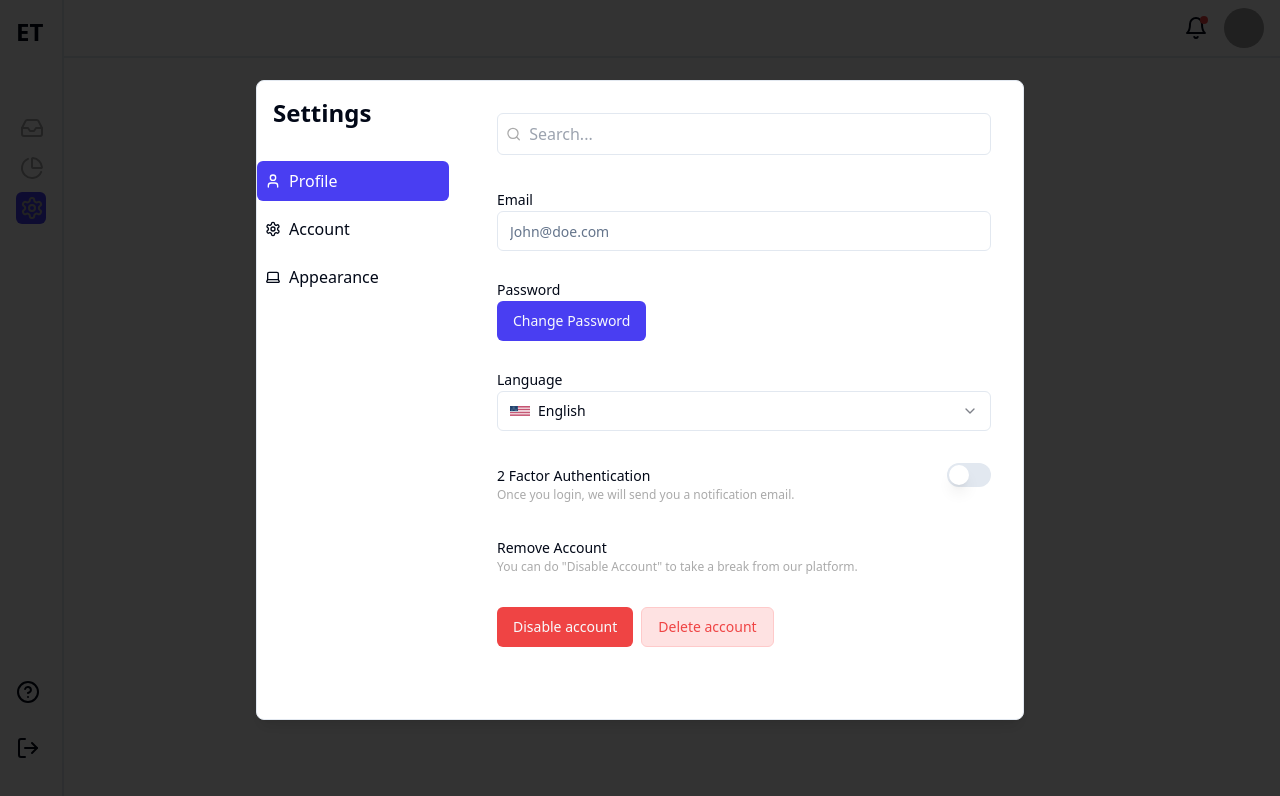
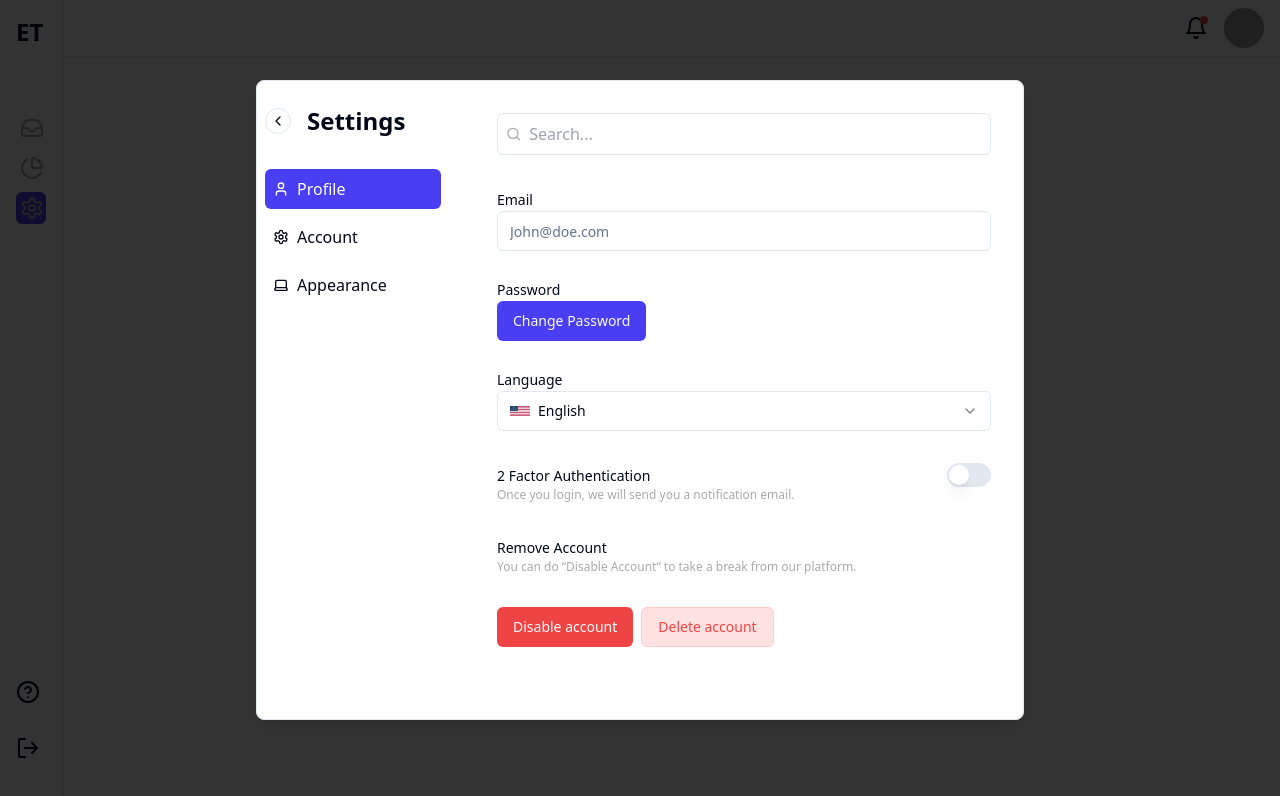
Before and after one commit to TechisHeaven/Extro, a Next.js app: page /settings/me in a window 1280 px wide. Shown: the top 796 px of the page. Built offline with nearby package versions, Linux system fonts and the light colour scheme; grey boxes are pictures that could not be loaded.

Commit message:
Fixed Build Error and Settings Dialogue with Password Change Alert Created

```diff
--- a/package.json
+++ b/package.json
@@ -33,6 +33,7 @@
     "react-day-picker": "^8.10.1",
     "react-dom": "^18",
     "recharts": "^2.12.7",
+    "sharp": "^0.33.4",
     "tailwind-merge": "^2.4.0",
     "tailwindcss-animate": "^1.0.7"
   },
--- a/src/app/(main)/layout.tsx
+++ b/src/app/(main)/layout.tsx
@@ -4,7 +4,6 @@ import Header from "@/components/ui/Header/Header";
 import Sidebar from "@/components/ui/Sidebar/sidebar";
 
 import React from "react";
-import Settings from "@/components/ui/Settings/Settings";
 interface LayoutProps {
   children: React.ReactNode;
   table: React.ReactNode;
--- a/src/app/(main)/settings/me/page.tsx
+++ b/src/app/(main)/settings/me/page.tsx
@@ -35,7 +35,8 @@ export default function page() {
       <div className="RemoveAccount w-full items-start">
         <Label>Remove Account</Label>
         <p className="text-xs text-secondaryColor">
-          You can do "Disable Account" to take a break from our platform.
+          You can do &ldquo;Disable Account&ldquo; to take a break from our
+          platform.
         </p>
       </div>
       <div className="inline-flex gap-2">
--- a/src/app/(main)/settings/template.tsx
+++ b/src/app/(main)/settings/template.tsx
@@ -1,17 +1,23 @@
 import { CustomDialog } from "@/components/ui/Dialog/CustomDialog";
 import React from "react";
-import { Laptop, Search, SettingsIcon, User } from "lucide-react";
+import { ChevronLeft, Laptop, Search, SettingsIcon, User } from "lucide-react";
 import SearchInput from "@/components/ui/Input/SearchInput";
 import SideBarItem from "@/components/ui/Settings/SideBarItem";
 import { SidebarNavItemProps } from "@/components/ui/Sidebar/SidebarNavItem";
+import BackButton from "@/components/ui/Buttons/BackButton";
 
 export default function Template({ children }: { children: React.ReactNode }) {
   return (
-    <CustomDialog className="md:max-w-screen-md max-h-[80dvh] h-full">
-      <div className="inline-flex gap-4 w-full">
-        <div className="Sidebar w-full max-w-48">
-          <h1 className="font-semibold text-2xl p-4">Settings</h1>
-          <div className="sidebar-items py-4 flex flex-col gap-2">
+    <CustomDialog className=" md:max-w-screen-md max-h-[100dvh] sm:max-h-[80dvh] md:max-h-[80dvh] h-full">
+      <div className="inline-flex gap-0 sm:gap-0 md:gap-4 w-full">
+        <div className="Sidebar w-fit sm:w-fit md:w-full max-w-48 p-2">
+          <div className="inline-flex items-center">
+            <BackButton />
+            <h1 className="font-semibold text-2xl p-4 hidden sm:block">
+              Settings
+            </h1>
+          </div>
+          <div className="sidebar-items py-4 flex flex-col gap-2 ">
             {sidebarIconsData.map(
               (item: SidebarNavItemProps, index: number) => {
                 return (
@@ -26,7 +32,7 @@ export default function Template({ children }: { children: React.ReactNode }) {
             )}
           </div>
         </div>
-        <div className="w-full p-4">
+        <div className="w-full p-0 sm:p-0 md:p-4">
           <div className="Header p-4 inline-flex justify-between w-full">
             <div className="search w-full">
               <SearchInput
--- /dev/null
+++ b/src/components/ui/Buttons/BackButton.tsx
@@ -0,0 +1,21 @@
+"use client";
+import { ChevronLeft } from "lucide-react";
+import { useRouter } from "next/navigation";
+import React from "react";
+
+const BackButton = () => {
+  const router = useRouter();
+  function handleBack() {
+    router.back();
+  }
+  return (
+    <div
+      onClick={handleBack}
+      className="p-1 border w-fit h-fit aspect-square rounded-full"
+    >
+      <ChevronLeft className="w-4 h-4" />
+    </div>
+  );
+};
+
+export default BackButton;
--- a/src/components/ui/Dialog/CustomDialog.tsx
+++ b/src/components/ui/Dialog/CustomDialog.tsx
@@ -25,7 +25,7 @@ export function CustomDialog({
   return (
     <Dialog open={true} onOpenChange={handleClose}>
       <DialogTrigger asChild>{trigger}</DialogTrigger>
-      <DialogContent className={cn("sm:max-w-[425px] p-0", className)}>
+      <DialogContent className={cn(" p-0", className)}>
         {children}
       </DialogContent>
     </Dialog>
--- a/src/components/ui/Settings/SideBarItem.tsx
+++ b/src/components/ui/Settings/SideBarItem.tsx
@@ -1,15 +1,49 @@
 "use client";
 import { usePathname } from "next/navigation";
-import React from "react";
-import { SidebarNavProps } from "./Settings";
+import React, { useEffect, useState } from "react";
 import Link from "next/link";
 import { cn } from "@/lib/utils";
+import { SidebarNavItemProps } from "../Sidebar/SidebarNavItem";
+import CustomToolTip from "../CustomToolTip/CustomToolTip";
+import { useWindowSize } from "@/hooks/windowSize";
 
-export default function SideBarItem({ title, url, icon }: SidebarNavProps) {
+export default function SideBarItem({ title, url, icon }: SidebarNavItemProps) {
   const pathname = usePathname();
-  return (
+  const [isSidebarCollapsed, setIsSidebarCollapsed] = useState<boolean>(false);
+  const size = useWindowSize();
+
+  function handleSidebarCollapsed() {
+    if (size.width <= 500) {
+      setIsSidebarCollapsed(true);
+    } else {
+      setIsSidebarCollapsed(false);
+    }
+  }
+
+  useEffect(() => {
+    handleSidebarCollapsed();
+  }, [size]);
+
+  return url ? (
     <Link
       href={url}
+      className={cn(
+        "inline-flex items-start justify-center aspect-square sm:aspect-auto sm:justify-start md:justify-start gap-2 p-2 capitalize rounded-md ",
+        pathname == url ? "bg-mainColor text-white" : "",
+        isSidebarCollapsed && "w-fit"
+      )}
+    >
+      {isSidebarCollapsed ? (
+        <CustomToolTip content={title} position="right">
+          {icon}
+        </CustomToolTip>
+      ) : (
+        icon
+      )}
+      {!isSidebarCollapsed && title}
+    </Link>
+  ) : (
+    <p
       className={cn(
         "inline-flex items-center gap-2 p-2 capitalize rounded-md",
         pathname == url && "bg-mainColor text-white"
@@ -17,6 +51,6 @@ export default function SideBarItem({ title, url, icon }: SidebarNavProps) {
     >
       {icon}
       {title}
-    </Link>
+    </p>
   );
 }
--- a/src/components/ui/Table/MainTable.tsx
+++ b/src/components/ui/Table/MainTable.tsx
@@ -11,21 +11,14 @@ import {
   getSortedRowModel,
   useReactTable,
 } from "@tanstack/react-table";
-import { ChevronDown } from "lucide-react";
 import { Button } from "@/components/ui/button";
-import {
-  DropdownMenu,
-  DropdownMenuCheckboxItem,
-  DropdownMenuContent,
-  DropdownMenuTrigger,
-} from "@/components/ui/dropdown-menu";
+
 import SearchInput from "../Input/SearchInput";
 import TableComponent from "./CustomTableComponent";
 import { columns } from "./columns.data";
 import Debouncer from "@/helpers/debouncer";
 import { useQuery } from "@tanstack/react-query";
 import { fetchAll } from "@/services/expense/fetch";
-import Loading from "@/app/(main)/@table/loading";
 
 export type Transaction = {
   id: string;
@@ -41,25 +34,6 @@ export default function MainTable() {
     queryKey: ["fetchAll"],
     queryFn: fetchAll,
   });
-
-  // const [data, setData] = React.useState();
-  // const [isPending, setIsPending] = React.useState<boolean>(true);
-  // React.useEffect(() => {
-  //   async function fetch() {
-  //     try {
-  //       setIsPending(true);
-  //       const response = await fetchAll();
-
-  //       console.log(response);
-  //       setData(response.data);
-
-  //       setIsPending(false);
-  //     } catch (error) {
-  //       console.log(error);
-  //     }
-  //   }
-  //   fetch();
-  // }, []);
 
   // const [state, formAction, isPending] = useFormState(fetchAll, initialState);
   const [sorting, setSorting] = React.useState<SortingState>([]);
@@ -97,8 +71,8 @@ export default function MainTable() {
   }
 
   React.useEffect(() => {
-    table.getColumn("name")?.setFilterValue(searchValue);
-  }, [searchValue]);
+    table.getColumn("name")?.setFilterValue(debouncedValue);
+  }, [debouncedValue, table]);
 
   return (
     <div className="w-full">
--- a/src/components/ui/sidebar/sidebar.tsx
+++ b/src/components/ui/sidebar/sidebar.tsx
@@ -8,8 +8,6 @@ import {
 import React from "react";
 import SidebarNavItem, { SidebarNavItemProps } from "./SidebarNavItem";
 import CustomToolTip from "@/components/ui//CustomToolTip/CustomToolTip";
-import { CustomDialog } from "@/components/ui//Dialog/CustomDialog";
-import Settings from "@/components/ui/Settings/Settings";
 
 export default function Sidebar() {
   return (
--- /dev/null
+++ b/src/hooks/windowSize.tsx
@@ -0,0 +1,36 @@
+import { useEffect, useState } from "react";
+
+export function useWindowSize() {
+  interface WindowSizeStateProps {
+    width: number;
+    height: number;
+  }
+  // Initialize state with undefined width/height so server and client renders match
+  // Learn more here: https://joshwcomeau.com/react/the-perils-of-rehydration/
+  const [windowSize, setWindowSize] = useState<WindowSizeStateProps>({
+    width: 0,
+    height: 0,
+  });
+
+  useEffect(() => {
+    // only execute all the code below in client side
+    // Handler to call on window resize
+    function handleResize() {
+      // Set window width/height to state
+      setWindowSize({
+        width: window.innerWidth,
+        height: window.innerHeight,
+      });
+    }
+
+    // Add event listener
+    window.addEventListener("resize", handleResize);
+
+    // Call handler right away so state gets updated with initial window size
+    handleResize();
+
+    // Remove event listener on cleanup
+    return () => window.removeEventListener("resize", handleResize);
+  }, []); // Empty array ensures that effect is only run on mount
+  return windowSize;
+}
```
Also changed, not shown: 1 other file (tests, documents, lock files or other folders).
